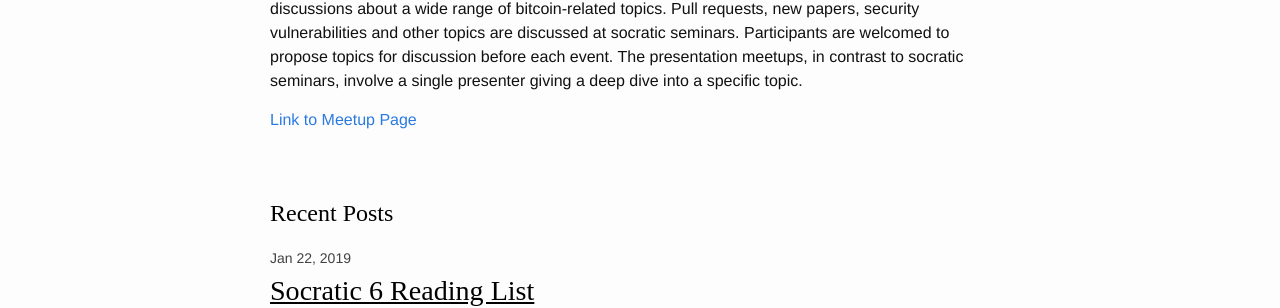
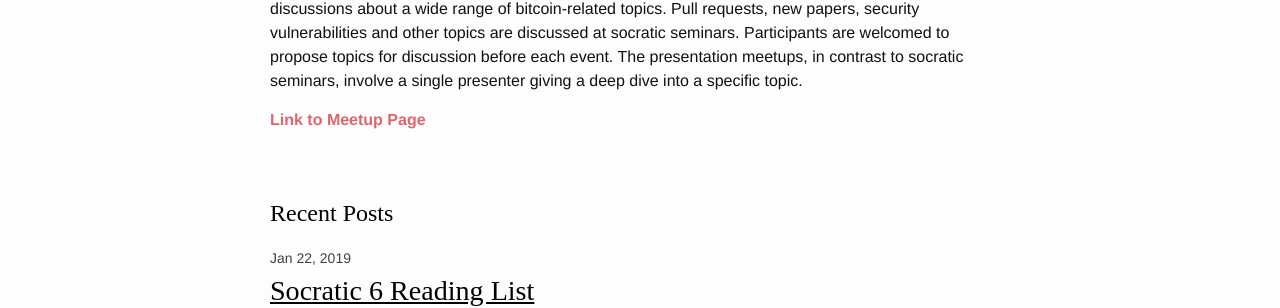
Before and after one commit to sfbitcoindevs/sfbitcoindevs, a Jekyll site: the page built from index.html, in a window 1280 px wide. Shown: the part 188-496 px from the top of the page. Built offline with Jekyll 4.4.1, drawn with Linux system fonts in a browser that asks for light colours.

Commit message:
bold meetup link

```diff
--- a/index.html
+++ b/index.html
@@ -6,7 +6,7 @@
 <div>
   <h1>About SF Bitcoin Devs</h1>
   <p>SF Bitcoin Devs is a meetup group for discussing Bitcoin software development topics. We typically have two types of meetups: Socratic Seminars and Presentations. Socratic seminars are group discussions about a wide range of bitcoin-related topics. Pull requests, new papers, security vulnerabilities and other topics are discussed at socratic seminars. Participants are welcomed to propose topics for discussion before each event. The presentation meetups, in contrast to socratic seminars, involve a single presenter giving a deep dive into a specific topic.</p>
-  <p><a href="https://www.meetup.com/SF-Bitcoin-Devs/">Link to Meetup Page</a></p>
+  <p><b><a href="https://www.meetup.com/SF-Bitcoin-Devs/" class="pop">Link to Meetup Page</a></b></p>
 </div>
 
 
```
